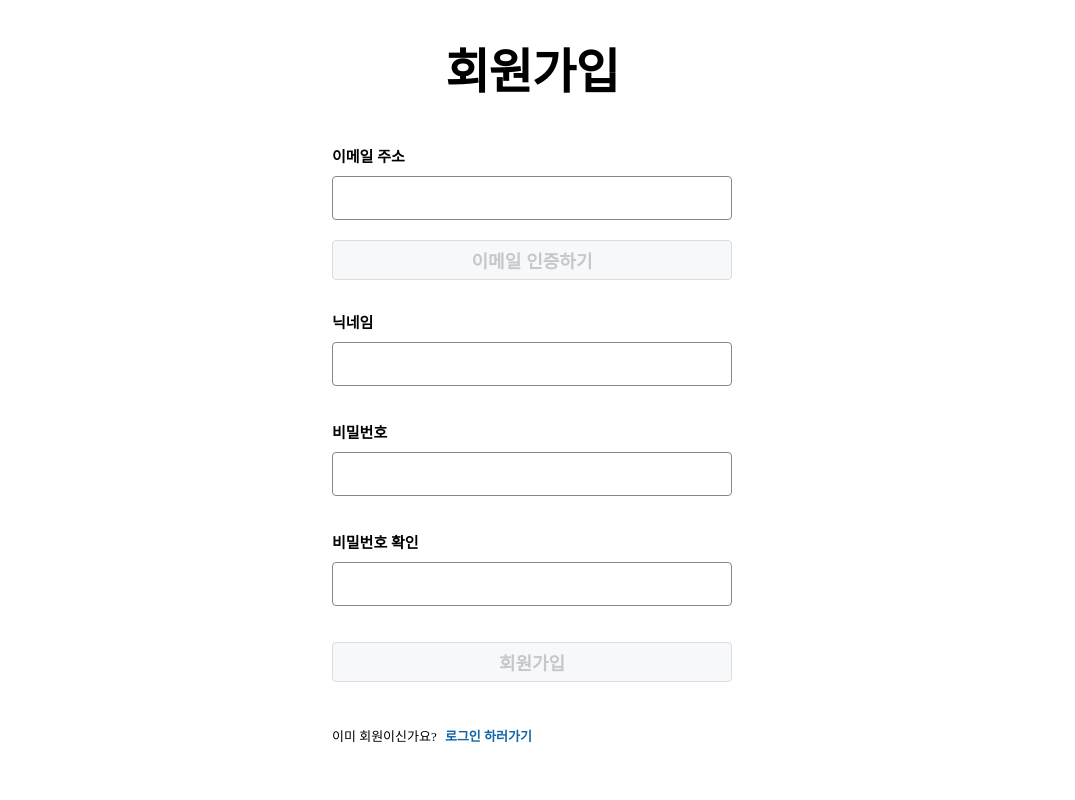
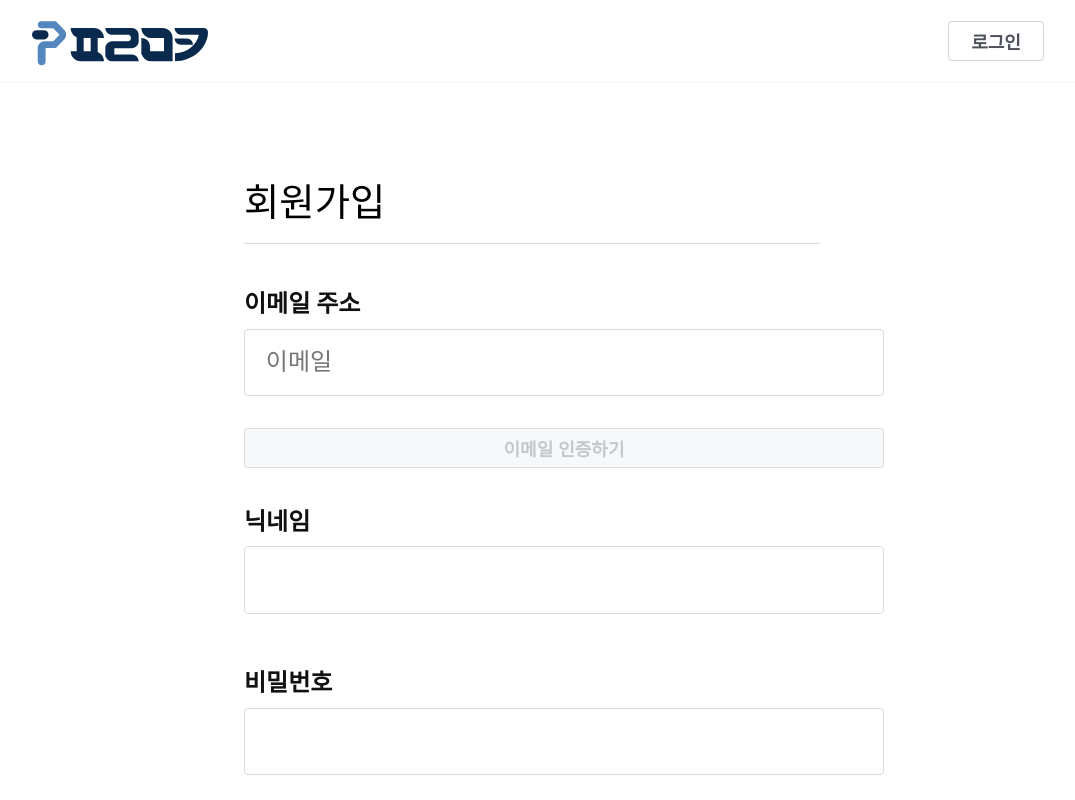
Before and after one commit to PolyMarket-Team/PolyMarket-Front, a React app: page /signup in a window 1280 px wide. Shown: the top 800 px of the page, without its empty margins (108-1183 px from the left). Built offline with nearby package versions, Linux system fonts and the light colour scheme.

Commit message:
회원가입 페이지 유효성 검사 추가 및 디자인 변경

```diff
--- a/src/pages/Signup/index.jsx
+++ b/src/pages/Signup/index.jsx
@@ -8,11 +8,11 @@ import {
     Label,
     Input,
     Error,
-    // Success,
     LinkContainer,
     AuthContainer,
-    Main,
+    Section,
 } from "./style";
+import Layout from "layouts";
 
 const Signup = () => {
     const [emailIsVerified, setEmailIsVerified] = useState(false);
@@ -20,6 +20,7 @@ const Signup = () => {
     const [codeIsExpire, setCodeIsExpire] = useState(false);
 
     const emailRegex = /\S+@\S+\.\S+/;
+    const passwordRegex = /^(?=.*[a-zA-Z])(?=.*[0-9]).{8,20}$/;
 
     const {
         value: nickname,
@@ -41,7 +42,7 @@ const Signup = () => {
         hasError: passwordHasError,
         valueChangeHandler: onChangePassword,
         inputBlurHandler: onBlurPassword,
-    } = useInput((value) => value.includes("!"));
+    } = useInput((value) => passwordRegex.test(value));
     const {
         value: passwordCheck,
         isValid: passwordCheckIsValid,
@@ -105,10 +106,11 @@ const Signup = () => {
     };
 
     return (
-        <Main>
+        <Layout auth>
+            <Section>
                 <Header>회원가입</Header>
                 <Form onSubmit={formSubmitHandler}>
-                <Label id="email-label">
+                    <Label id="email-label" error={emailHasError}>
                         <span>이메일 주소</span>
                         <div>
                             <Input
@@ -118,6 +120,9 @@ const Signup = () => {
                                 value={email}
                                 onChange={onChangeEmail}
                                 onBlur={onBlurEmail}
+                                placeholder="이메일"
+                                error={emailHasError}
+                                readOnly={emailIsSent}
                             />
                         </div>
                         {emailHasError && (
@@ -152,7 +157,7 @@ const Signup = () => {
                         )}
                     </Label>
 
-                <Label id="nickname-label">
+                    <Label id="nickname-label" error={nicknameHasError}>
                         <span>닉네임</span>
                         <div>
                             <Input
@@ -162,11 +167,14 @@ const Signup = () => {
                                 value={nickname}
                                 onChange={onChangeNickname}
                                 onBlur={onBlurNickname}
+                                error={nicknameHasError}
                             />
                         </div>
-                    {nicknameHasError && <Error>닉네임을 입력해주세요.</Error>}
+                        {nicknameHasError && (
+                            <Error>닉네임을 입력해주세요.</Error>
+                        )}
                     </Label>
-                <Label id="password-label">
+                    <Label id="password-label" error={passwordHasError}>
                         <span>비밀번호</span>
                         <div>
                             <Input
@@ -176,13 +184,17 @@ const Signup = () => {
                                 value={password}
                                 onChange={onChangePassword}
                                 onBlur={onBlurPassword}
+                                error={passwordHasError}
                             />
                         </div>
                         {passwordHasError && (
                             <Error>비밀번호 양식에 맞게 입력해주세요.</Error>
                         )}
                     </Label>
-                <Label id="password-check-label">
+                    <Label
+                        id="password-check-label"
+                        error={passwordCheckHasError}
+                    >
                         <span>비밀번호 확인</span>
                         <div>
                             <Input
@@ -192,6 +204,7 @@ const Signup = () => {
                                 value={passwordCheck}
                                 onChange={onChangePasswordCheck}
                                 onBlur={onBlurPasswordCheck}
+                                error={passwordCheckHasError}
                             />
                         </div>
                         {passwordCheckHasError && (
@@ -206,7 +219,8 @@ const Signup = () => {
                     이미 회원이신가요?&nbsp;
                     <a href="/login">로그인 하러가기</a>
                 </LinkContainer>
-        </Main>
+            </Section>
+        </Layout>
     );
 };
 
--- a/src/pages/Signup/style.js
+++ b/src/pages/Signup/style.js
@@ -1,24 +1,22 @@
 import styled from "@emotion/styled";
 
-export const Main = styled.main`
+export const Section = styled.section`
     width: 36rem;
-    margin: 0 auto;
+    margin: 5rem auto;
 `;
 
 export const Header = styled.header`
-    text-align: center;
-    font-weight: 700;
-    font-size: 48px;
-    line-height: 46px;
-    letter-spacing: -0.75px;
-    margin-top: 50px;
-    margin-bottom: 50px;
+    text-align: left;
+    font-size: 2.4rem;
+    line-height: 5rem;
+    border-bottom: 1px solid #dadce0;
+    margin-bottom: 3rem;
 `;
 
 export const Form = styled.form`
     margin: 0 auto;
-    width: 400px;
-    max-width: 400px;
+    width: 40rem;
+    max-width: 40rem;
 
     & > button {
         width: 100%;
@@ -26,7 +24,7 @@ export const Form = styled.form`
 `;
 
 export const Label = styled.label`
-    margin-bottom: 16px;
+    margin-bottom: 1.6rem;
     display: flex;
     flex-direction: column;
 
@@ -34,43 +32,45 @@ export const Label = styled.label`
         margin-bottom: 1rem;
     }
 
-    & > span {
+    > span {
+        color: ${(props) => (props.error ? `#f77` : `#111`)};
         display: block;
         text-align: left;
-        padding-bottom: 8px;
-        font-size: 15px;
+        padding-bottom: 0.8rem;
+        font-size: 1.5rem;
         cursor: pointer;
-        line-height: 1.46666667;
-        font-weight: 700;
+        font-weight: 600;
     }
 `;
 
 export const Input = styled.input`
     border-radius: 4px;
-    --saf-0: rgba(var(--sk_foreground_high_solid, 134, 134, 134), 1);
-    border: 1px solid var(--saf-0);
+    font-size: 1.5rem;
+
+    border: 1px solid ${(props) => (props.error ? `#f77` : `#dbdbdb`)};
     transition: border 80ms ease-out, box-shadow 80ms ease-out;
     box-sizing: border-box;
-    margin: 0 0 20px;
+    margin: 0 0 2rem;
     width: 100%;
-    color: rgba(var(--sk_primary_foreground, 29, 28, 29), 1);
-    background-color: rgba(var(--sk_primary_background, 255, 255, 255), 1);
-    padding: 12px;
-    height: 44px;
-    padding-top: 11px;
-    padding-bottom: 13px;
-    font-size: 18px;
-    line-height: 1.33333333;
+    color:
+    background-color:
+    padding: 1.2rem;
+    height: 4.2rem;
+    padding: 1.3rem;
 
     &:focus {
-        --saf-0: rgba(var(--sk_highlight, 18, 100, 163), 1);
-        box-shadow: 0 0 0 1px var(--saf-0), 0 0 0 5px rgba(29, 155, 209, 0.3);
+        box-shadow: 0 0 0 5px ${(props) =>
+            props.error
+                ? `rgba(255, 199, 199, 0.5)`
+                : `rgba(130, 224, 250, 0.5)`};
     }
 `;
 
 export const Error = styled.div`
-    color: #e01e5a;
-    margin: 8px 0 16px;
+    font-size: 1.4rem;
+    color: #f77;
+    margin-top: -1rem;
+    margin-bottom: 1.5rem;
 `;
 
 export const Success = styled.div`
@@ -83,19 +83,19 @@ export const AuthContainer = styled.div`
     align-items: center;
     min-height: 7rem;
     background: #f7f8fa;
-    padding: 20px 16px;
+    padding: 2rem 1.6rem;
 
     .auth-message {
         align-self: flex-start;
-        font-size: 13px;
+        font-size: 1.3rem;
         margin-bottom: 1rem;
     }
 
     .auth-container {
         width: 100%;
         & > div {
-            padding: 0 16px;
-            height: 45px;
+            padding: 0 1.6rem;
+            height: 4.5rem;
             display: flex;
             justify-content: space-between;
             align-items: center;
@@ -106,18 +106,18 @@ export const AuthContainer = styled.div`
                 margin: 0;
                 outline: none;
                 border: none;
-                font-size: 15px;
+                font-size: 1.5rem;
             }
             .timer {
                 margin: 0 1rem;
                 color: #e01e5a;
             }
             .auth-button {
-                height: 31px;
-                width: 45px;
+                height: 3rem;
+                width: 4.5rem;
                 background: #80b2da;
                 color: #fff;
-                font-size: 14px;
+                font-size: 1.4rem;
                 outline: none;
                 border: none;
                 border-radius: 4px;
@@ -133,17 +133,14 @@ export const AuthContainer = styled.div`
 
 export const LinkContainer = styled.p`
     display: flex;
-    font-size: 13px;
-
+    width: 40rem;
+    max-width: 40rem;
     margin: 3rem auto;
-
-    width: 400px;
-    max-width: 400px;
+    font-size: 1.3rem;
 
     & a {
         color: #1264a3;
-        text-decoration: none;
-        font-weight: 700;
+        font-weight: 600;
         margin-left: 5px;
 
         &:hover {
```
Lines whose indentation alone changed are shown as unchanged.
